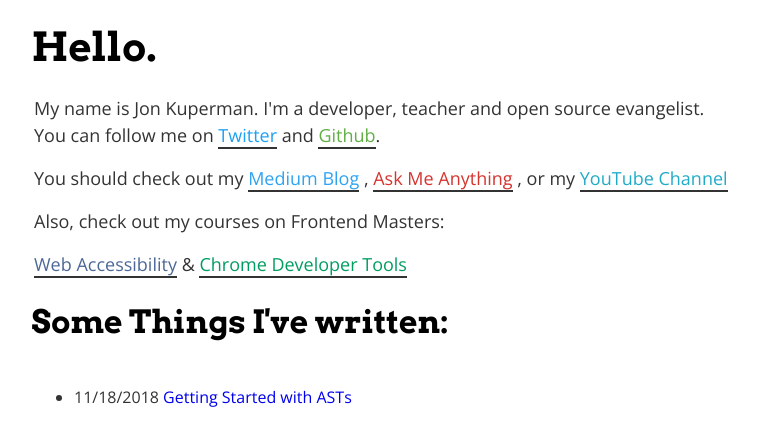
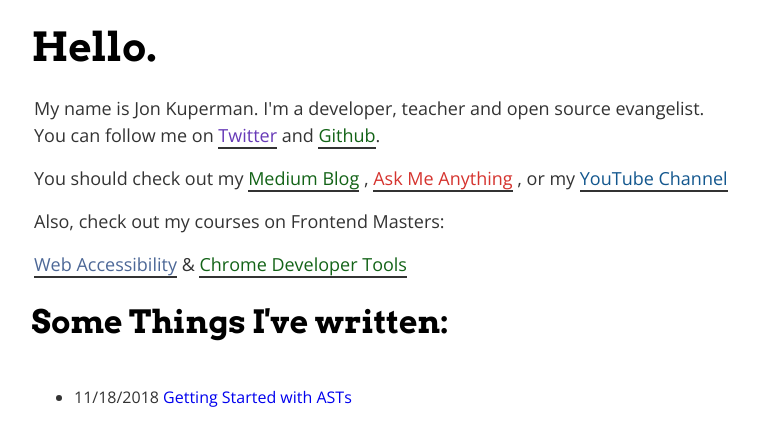
Before and after one commit to jkup/jkup.github.io, a Jekyll site: the page built from index.md, in a window 1280 px wide. Shown: the top 446 px of the page, without its empty margins (256-1013 px from the left). Built offline with Jekyll 4.4.1, drawn with Linux system fonts in a browser that asks for light colours.

```diff
--- a/_layouts/home.html
+++ b/_layouts/home.html
@@ -3,6 +3,7 @@
   <head>
     <meta charset="utf-8" />
     <meta http-equiv="x-ua-compatible" content="ie=edge" />
+    <link rel="manifest" href="/manifest.json" />
     <meta name="theme-color" content="#1da1f2" />
     <title>Jon Kuperman's Personal Site</title>
 
--- a/css/style.scss
+++ b/css/style.scss
@@ -568,32 +568,32 @@ code {
 }
 
 .devtools {
-  color: #009d61;
+  color: #136317;
   border-bottom: 2px solid #333333;
 
   &:hover {
     color: #333333;
-    border-bottom: 2px solid #009d61;
+    border-bottom: 2px solid #136317;
   }
 }
 
 .twitter {
-  color: #1da1f2;
+  color: #673ab7;
   border-bottom: 2px solid #333333;
 
   &:hover {
     color: #333333;
-    border-bottom: 2px solid #1da1f2;
+    border-bottom: 2px solid #673ab7;
   }
 }
 
 .github {
-  color: #60b044;
+  color: #136317;
   border-bottom: 2px solid #333333;
 
   &:hover {
     color: #333333;
-    border-bottom: 2px solid #60b044;
+    border-bottom: 2px solid #136317;
   }
 }
 
@@ -608,53 +608,23 @@ code {
 }
 
 .nodecasts {
-  color: #21abc7;
+  color: #13578e;
   border-bottom: 2px solid #333333;
 
   &:hover {
     color: #333333;
-    border-bottom: 2px solid #21abc7;
+    border-bottom: 2px solid #13578e;
   }
 }
 
 .medium,
 .stuck {
-  color: #2ea3f2;
+  color: #136317;
   border-bottom: 2px solid #333333;
 
   &:hover {
     color: #333333;
-    border-bottom: 2px solid #2ea3f2;
-  }
-}
-
-.php {
-  color: #6183b9;
-  border-bottom: 2px solid #333333;
-
-  &:hover {
-    color: #333333;
-    border-bottom: 2px solid #6183b9;
-  }
-}
-
-.javascript {
-  color: #dcc42e;
-  border-bottom: 2px solid #333333;
-
-  &:hover {
-    color: #333333;
-    border-bottom: 2px solid #dcc42e;
-  }
-}
-
-.safe {
-  color: #c71e14;
-  border-bottom: 2px solid #333333;
-
-  &:hover {
-    color: #333333;
-    border-bottom: 2px solid #c71e14;
+    border-bottom: 2px solid #136317;
   }
 }
 
@@ -663,11 +633,11 @@ code {
   display: inline-block;
   font-size: 20px;
   color: #333;
-  border-bottom: 2px solid #1da1f2;
+  border-bottom: 2px solid #673ab7;
   padding: 5px 0;
 
   &:hover {
-    color: #1da1f2;
+    color: #673ab7;
     border-bottom: 2px solid #333;
   }
 }
```
Also changed, not shown: _layouts/post.html (+31 -13 lines).
